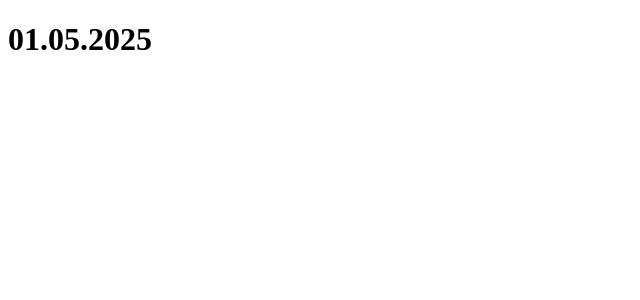
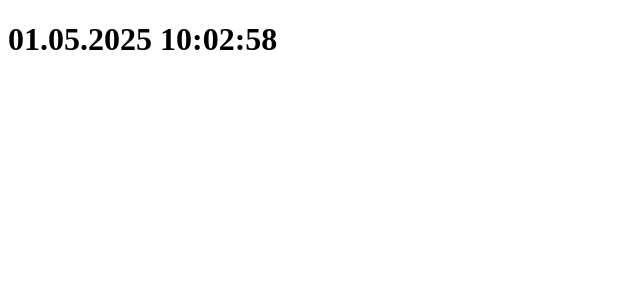
Before and after one commit to amoseven/hw-purpleschool, a Vue app: page / in a window 1280 px wide. Shown: the top 300 px of the page, without its empty margins (0-640 px from the left). Built offline with nearby package versions, Linux system fonts and the light colour scheme.

Commit message:
add computed property

```diff
--- a/src/App.vue
+++ b/src/App.vue
@@ -1,22 +1,25 @@
 <script setup>
+import {computed} from "vue";
+
 function formatDate(date) {
 
-  let dd = date.getDate();
-  if (dd < 10) dd = '0' + dd;
-
-  let mm = date.getMonth() + 1;
-  if (mm < 10) mm = '0' + mm;
-
+  let dd = date.getDate().toString().padStart(2, '0');
+  let mm = (date.getMonth() + 1).toString().padStart(2, '0')
   let yy = date.getFullYear()
 
-  return dd + '.' + mm + '.' + yy;
+  let hh = date.getHours().toString().padStart(2, '0')
+  let ii = date.getMinutes().toString().padStart(2, '0')
+  let ss = date.getSeconds().toString().padStart(2, '0')
+
+  return `${dd}.${mm}.${yy} ${hh}:${ii}:${ss}`;
 }
 
-const currentDate = formatDate(new Date());
+const currentFullDate = computed(() => formatDate(new Date()))
+
 </script>
 
 <template>
-  <h1>{{ currentDate}}</h1>
+  <h1>{{ currentFullDate }}</h1>
 </template>
 
 <style scoped>
```
